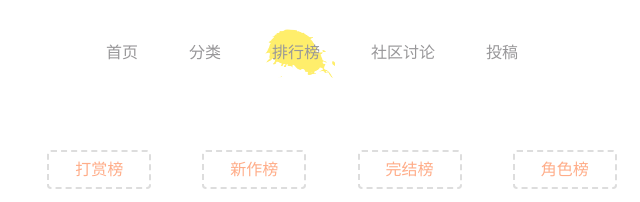
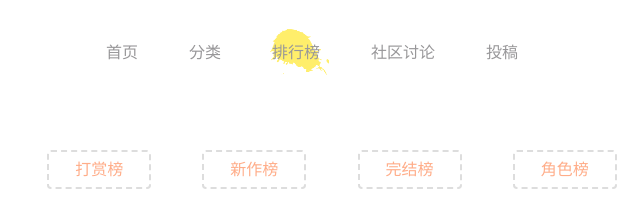
Before and after one commit to Nicolana/manhua, a plain HTML site: page ranking.html in a window 1280 px wide. Shown: the top 202 px of the page, 308-948 px from the left. Drawn offline with Linux system fonts and the light colour scheme.

Commit message:
fix bugs

```diff
--- a/css/style.css
+++ b/css/style.css
@@ -994,5 +994,6 @@ input{
 
 .active{
 	background: url(../images/active.png) no-repeat;
-	background-size: 100% 100%;
+	background-size: 66px 51px;
+	background-position: 50% 0;
 }
```
